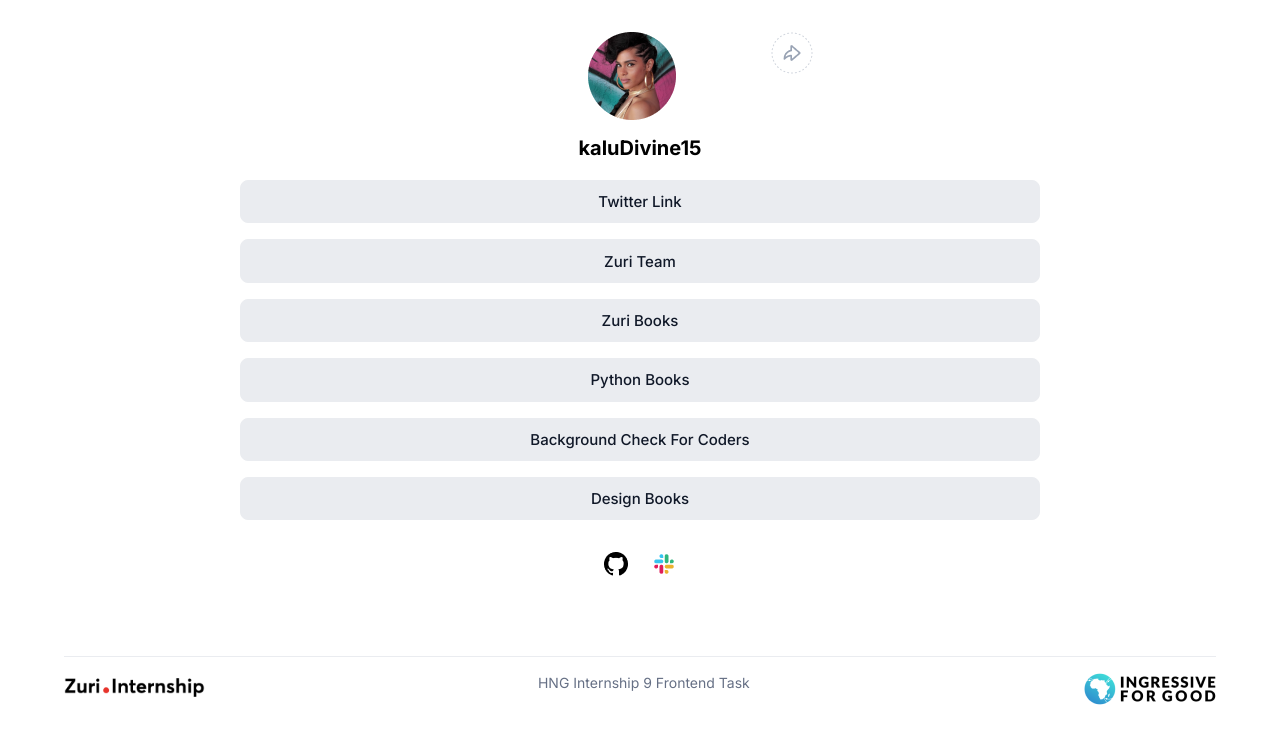
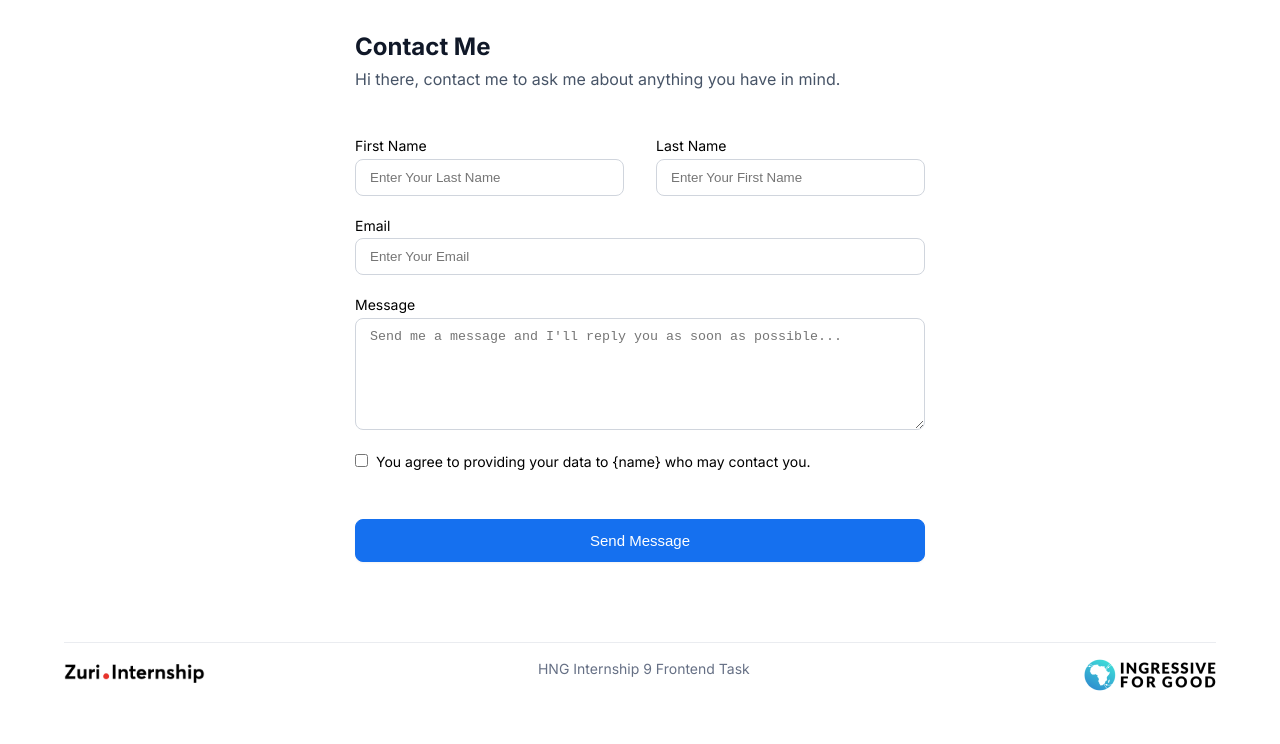
Before and after one commit to Deevyne99/hng-task1, a React (Create React App) app in the folder hng-task-1/: page /contact in a window 1280 px wide. Shown: the top 744 px of the page. Built offline with nearby package versions, Linux system fonts and the light colour scheme.

Commit message:
feat:Contact page

```diff
--- a/hng-task-1/package.json
+++ b/hng-task-1/package.json
@@ -8,6 +8,7 @@
     "@testing-library/user-event": "^13.5.0",
     "react": "^18.2.0",
     "react-dom": "^18.2.0",
+    "react-router-dom": "^6.4.3",
     "react-scripts": "5.0.1",
     "web-vitals": "^2.1.4"
   },
--- a/hng-task-1/src/App.js
+++ b/hng-task-1/src/App.js
@@ -1,13 +1,18 @@
 import React from 'react'
-import Header from './components/Header'
 import Footer from './components/Footer'
-import MainContent from './MainContent'
+import Contact from './pages/contact'
+import Home from './pages/Home'
+import { BrowserRouter as Router, Routes, Route } from 'react-router-dom'
 const App = () => {
   return (
     <main>
       <div className='container'>
-        <Header />
-        <MainContent />
+        <Router>
+          <Routes>
+            <Route path='/' element={<Home />} />
+            <Route path='/contact' element={<Contact />} />
+          </Routes>
+        </Router>
         <div className='line'></div>
         <Footer />
       </div>
--- /dev/null
+++ b/hng-task-1/src/components/ContactMe.js
@@ -0,0 +1,129 @@
+import React, { useEffect, useState } from 'react'
+
+const ContactMe = () => {
+  const [data, setData] = useState({
+    firstName: '',
+    lastName: '',
+    email: '',
+    message: '',
+    isChecked: false,
+  })
+  const [formErrors, setFormErrors] = useState({})
+  const [isSubmit, setIsSubmit] = useState(false)
+  useEffect(() => {
+    if (Object.keys(formErrors).length === 0 && isSubmit) {
+      console.log(data)
+    }
+  }, [formErrors])
+  const handleChange = (event) => {
+    const { name, type, checked, value } = event.target
+    setData((prevstate) => {
+      return { ...prevstate, [name]: type === 'checkbox' ? checked : value }
+    })
+  }
+
+  const handleSubmit = (e) => {
+    e.preventDefault()
+    setFormErrors(validate(data))
+    setIsSubmit(true)
+  }
+  const validate = (values) => {
+    const errors = {}
+    if (!values.firstName) {
+      errors.firstName = ' Please enter your first name'
+    }
+    if (!values.lastName) {
+      errors.lastName = ' Please enter your last Name'
+    }
+    if (!values.email) {
+      errors.email = ' Please enter your email'
+    }
+    if (!values.message) {
+      errors.message = ' Please enter your message'
+    }
+    return errors
+  }
+  return (
+    <section className='contact-container'>
+      <h2>Contact me</h2>
+      <p>Hi there, contact me to ask me about anything you have in mind.</p>
+      <form className='form' onSubmit={handleSubmit}>
+        <div className='input-container'>
+          <div className='input-box'>
+            <div className='form-control'>
+              <label htmlFor='first_name'>first name</label>
+              <input
+                type='text'
+                name='firstName'
+                id='first_name'
+                className={`input-text ${formErrors.firstName ? 'erros' : ''}`}
+                placeholder='enter your last name'
+                value={data.firstName}
+                onChange={handleChange}
+              />
+              <small>{formErrors.firstName}</small>
+            </div>
+            <div className='form-control'>
+              <label htmlFor='last_name'>last name</label>
+              <input
+                className={`input-text ${formErrors.lastName ? 'erros' : ''}`}
+                placeholder='enter your first name'
+                type='text'
+                name='lastName'
+                id='last_name'
+                value={data.lastName}
+                onChange={handleChange}
+              />
+              <small>{formErrors.lastName}</small>
+            </div>
+          </div>
+          <div className='email-input'>
+            <label htmlFor='email'>email</label>
+            <input
+              type='email'
+              name='email'
+              id='email'
+              className={`input-text ${formErrors.email ? 'erros' : ''}`}
+              placeholder='enter your email'
+              value={data.email}
+              onChange={handleChange}
+            />
+            <small>{formErrors.email}</small>
+          </div>
+          <div className='textarea'>
+            <label htmlFor='message'>message</label>
+            <textarea
+              className={`text-area ${formErrors.message ? 'erros' : ''}`}
+              name='message'
+              id='message'
+              cols='30'
+              rows='6'
+              value={data.message}
+              onChange={handleChange}
+              placeholder={`Send me a message and I'll reply you as soon as possible... `}
+            ></textarea>
+            <small>{formErrors.message}</small>
+          </div>
+          <div className='check'>
+            <input
+              type='checkbox'
+              name='isChecked'
+              id='agree'
+              onChange={handleChange}
+              checked={data.isChecked}
+            />
+            <label htmlFor='agree'>
+              You agree to providing your data to {'{name}'} who may contact
+              you.
+            </label>
+          </div>
+          <button className='btn' id='btn__submit'>
+            send message
+          </button>
+        </div>
+      </form>
+    </section>
+  )
+}
+
+export default ContactMe
--- a/hng-task-1/src/MainContent.js
+++ b/hng-task-1/src/components/MainContent.js
@@ -1,6 +1,7 @@
 import React from 'react'
-import git from '../src/images/git.png'
-import slack from '../src/images/slack.png'
+import git from '../images/git.png'
+import slack from '../images/slack.png'
+import { Link } from 'react-router-dom'
 const MainContent = () => {
   const twitter = `https://twitter.com/kaluDivine15`
   const trainig = `https://training.zuri.team`
@@ -62,6 +63,16 @@ const MainContent = () => {
               Design Books
             </a>
           </li>
+          <li>
+            <Link
+              title='Design Book'
+              id='contact'
+              className='btn'
+              to='/contact'
+            >
+              contact
+            </Link>
+          </li>
         </ul>
       </div>
       <div className='image-icons'>
--- /dev/null
+++ b/hng-task-1/src/contact.css
@@ -0,0 +1,107 @@
+.contact-container {
+  display: flex;
+  flex-direction: column;
+  gap: 0.5rem;
+  max-width: 570px;
+  margin: 0 auto;
+}
+.form {
+  margin-top: 2.5rem;
+  /* background-color: red; */
+}
+.input-container {
+  display: flex;
+  flex-direction: column;
+  gap: 1rem;
+}
+.input-box {
+  display: flex;
+  flex-direction: column;
+  gap: 1rem;
+}
+h2 {
+  color: #101828;
+  text-transform: capitalize;
+}
+.input-text.erros {
+  border: 1px solid #f89687;
+}
+small {
+  color: #f83f23;
+  font-weight: 500;
+}
+.text-area.erros {
+  border: 1px solid #f89687;
+}
+p {
+  color: #475467;
+}
+.textarea::placeholder {
+  font-family: 'Inter', sans-serif;
+}
+@media screen and (min-width: 768px) {
+  .input-box {
+    flex-direction: row;
+    justify-content: space-between;
+    gap: 2rem;
+  }
+}
+#first_name,
+#last_name,
+#email {
+  text-transform: capitalize;
+}
+label {
+  text-transform: capitalize;
+  font-size: 14px;
+}
+.form-control {
+  display: flex;
+  flex-direction: column;
+  gap: 0.3rem;
+}
+@media screen and (min-width: 768px) {
+  .form-control {
+    width: 50%;
+  }
+}
+.input-text {
+  padding: 10px 14px;
+  border: 1px solid #d0d5dd;
+  border-radius: 8px;
+}
+.email-input {
+  gap: 0.3rem;
+  display: flex;
+  flex-direction: column;
+}
+.textarea {
+  gap: 0.3rem;
+  display: flex;
+  flex-direction: column;
+}
+.textarea textarea {
+  padding: 10px 14px;
+  border: 1px solid #d0d5dd;
+  border-radius: 8px;
+}
+.check label {
+  margin-left: 0.5rem;
+  text-transform: none;
+}
+.check input {
+  padding: 10px 14px;
+  border: 1px solid #d0d5dd;
+  border-radius: 8px;
+}
+.btn {
+  /* padding: 8px; */
+  background-color: #1570ef;
+  padding: 12px 20px;
+  border: 1px solid #1570ef;
+  box-shadow: 0px 1px 2px rgba(16, 24, 40, 0.05);
+  border-radius: 8px;
+  color: #fff;
+  text-transform: capitalize;
+  margin-top: 2rem;
+}
--- /dev/null
+++ b/hng-task-1/src/pages/Home.js
@@ -0,0 +1,14 @@
+import React from 'react'
+import Header from '../components/Header'
+import MainContent from '../components/MainContent'
+
+function Home() {
+  return (
+    <>
+      <Header />
+      <MainContent />
+    </>
+  )
+}
+
+export default Home
--- /dev/null
+++ b/hng-task-1/src/pages/contact.js
@@ -0,0 +1,12 @@
+import React from 'react'
+import ContactMe from '../components/ContactMe'
+function Contact() {
+  return (
+    <>
+      {/* <h2>hello</h2> */}
+      <ContactMe />
+    </>
+  )
+}
+
+export default Contact
```
Also changed, not shown: hng-task-1/src/index.js (+9 -8 lines), 1 other file (tests, documents, lock files or other folders).
